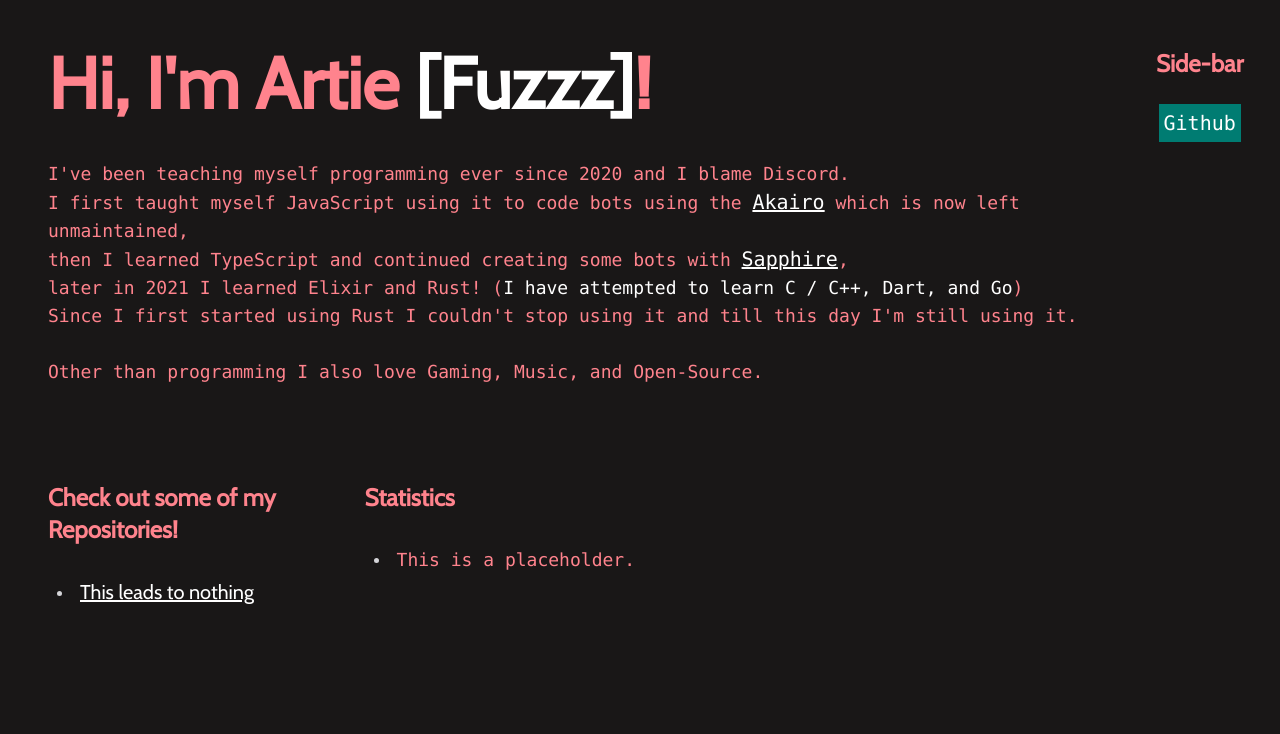
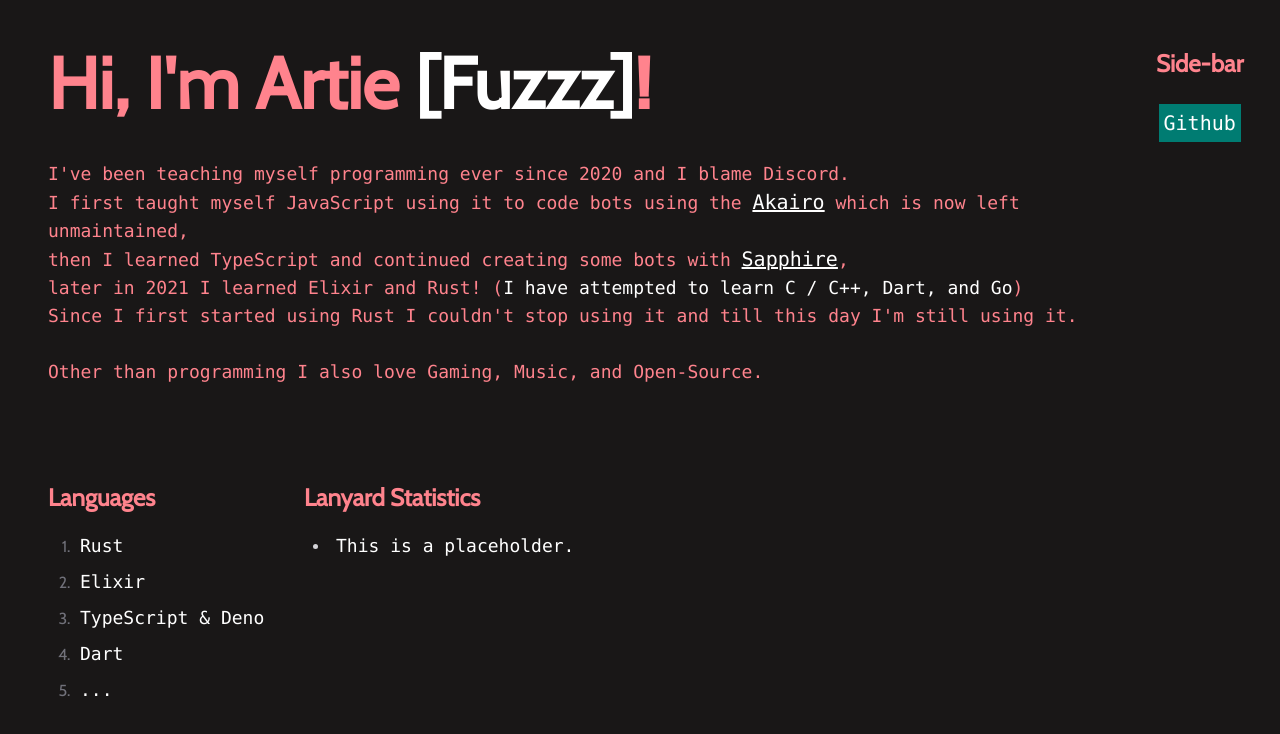
Before and after one commit to ArtieFuzzz/dev.astolfo.cafe, a SvelteKit app: page / in a window 1280 px wide. Shown: the top 734 px of the page. Built offline with nearby package versions, Linux system fonts and the light colour scheme.

Commit message:
refactor: Uptime LinkedRepos component

```diff
--- /dev/null
+++ b/src/components/LanguagesAndLanyardStats.svelte
@@ -0,0 +1,43 @@
+<script lang="ts">
+  const languages = ['Rust', 'Elixir', 'TypeScript & Deno', 'Dart'];
+</script>
+
+<div class="flex flex-row justify-start items-start mt-12">
+  <div class="w-[20vw] flex flex-col justify-start items-start">
+    <h2>Languages</h2>
+    <ol>
+      {#each languages as lang}
+      <li>
+        <p>{lang}</p>
+      </li>
+      {/each}
+
+      <li><p>...</p></li>
+    </ol>
+  </div>
+
+  <div class="flex flex-col justify-start items-start">
+    <h2>Lanyard Statistics</h2>
+    <ul>
+      <li>
+        <p>This is a placeholder.</p>
+      </li>
+    </ul>
+  </div>
+</div>
+
+<style lang="scss">
+  h2 {
+    margin-bottom: 10px;
+  }
+  li p {
+    color: white;
+  }
+
+  p {
+    padding: 0;
+    margin: 0;
+    color: #ff838d;
+    @apply font-mono text-lg;
+  }
+</style>
--- a/src/components/LinkedReposAndLanyard.svelte
+++ /dev/null
@@ -1,27 +0,0 @@
-<div class="flex flex-row justify-evenly items-start mt-12">
-  <div class="w-1/2 flex flex-col justify-start items-start">
-    <h2>Check out some of my Repositories!</h2>
-    <ul>
-      <li>
-        <a href="/">This leads to nothing</a>
-      </li>
-    </ul>
-  </div>
-<div class="w-1/2 flex flex-col justify-start items-start">
-  <h2>Statistics</h2>
-  <ul>
-    <li>
-      <p>This is a placeholder.</p>
-    </li>
-  </ul>
-</div>
-</div>
-
-<style lang="scss">
-  p {
-    padding: 0;
-    margin: 0;
-    color: #ff838d;
-    @apply font-mono text-lg;
-  }
-</style>
--- a/src/routes/+page.svelte
+++ b/src/routes/+page.svelte
@@ -2,7 +2,7 @@
 <script>
   import { fade } from 'svelte/transition';
   import AboutMe from '../components/AboutMe.svelte';
-  import LinkedRepos from '../components/LinkedReposAndLanyard.svelte';
+  import LanguagesAndLanyardStats from '../components/LanguagesAndLanyardStats.svelte';
   import SideBar from '../components/SideBar.svelte';
 </script>
 
@@ -15,7 +15,7 @@
 
       <AboutMe />
 
-      <LinkedRepos />
+      <LanguagesAndLanyardStats />
     </div>
   </div>
 
```
